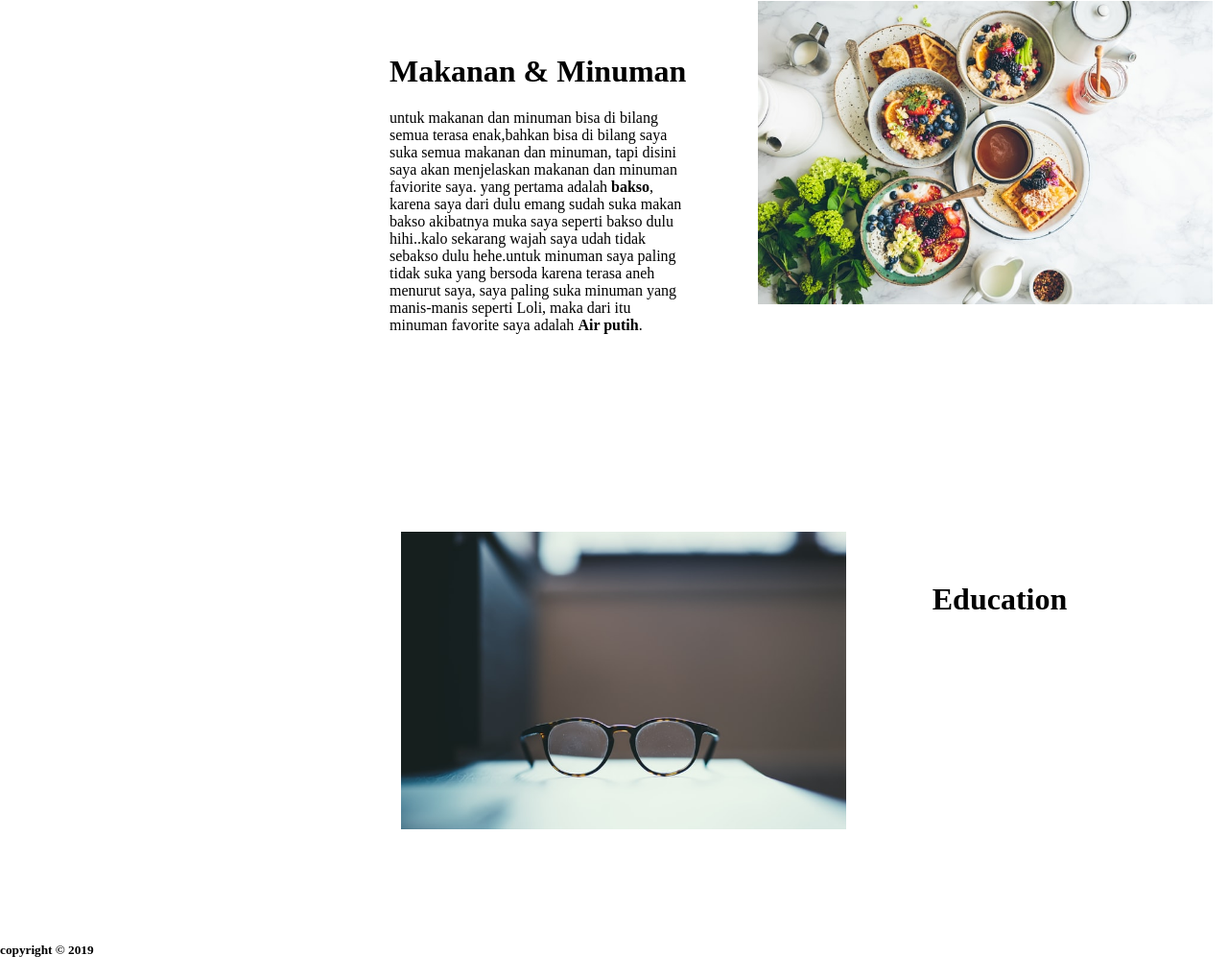
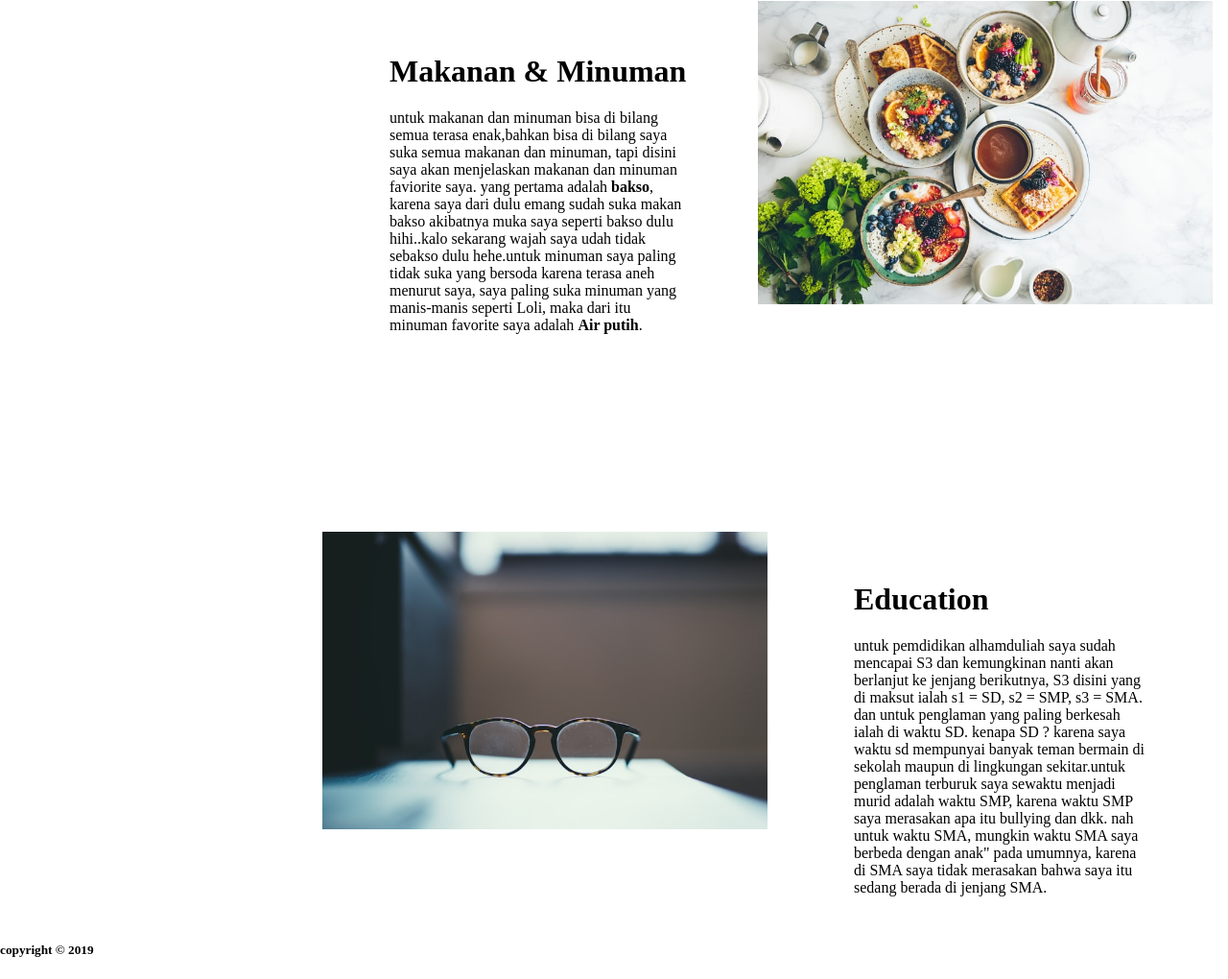
Before and after one commit to rifkyhilman/rifkyhillman26.github.io, a website: page index.html in a window 1280 px wide. Shown: the part 1182-2202 px from the top of the page at 96% size. Drawn offline with Linux system fonts and the light colour scheme; a web font is replaced by a local one.

Commit message:
add text education

```diff
--- a/index.html
+++ b/index.html
@@ -103,9 +103,15 @@
         <img src="./img/education.jpg" />
         <div class="tulisan1">
           <h1> Education </h1>
-          <h4>
-
-          </h4>
+          <p>
+            untuk pemdidikan alhamduliah saya sudah mencapai S3 dan kemungkinan nanti akan berlanjut
+            ke jenjang berikutnya, S3 disini yang di maksut ialah s1 = SD, s2 = SMP, s3 = SMA.
+            dan untuk penglaman yang paling berkesah ialah di waktu SD. kenapa SD ? karena saya waktu sd
+            mempunyai banyak teman bermain di sekolah maupun di lingkungan sekitar.untuk penglaman terburuk saya
+            sewaktu menjadi murid adalah waktu SMP, karena waktu SMP saya merasakan apa itu bullying dan dkk.
+            nah untuk waktu SMA, mungkin waktu SMA saya berbeda dengan anak" pada umumnya, karena di SMA
+            saya tidak merasakan bahwa saya itu sedang berada di jenjang SMA.
+          </p>
         </div>
       </div>
     </div>
```
